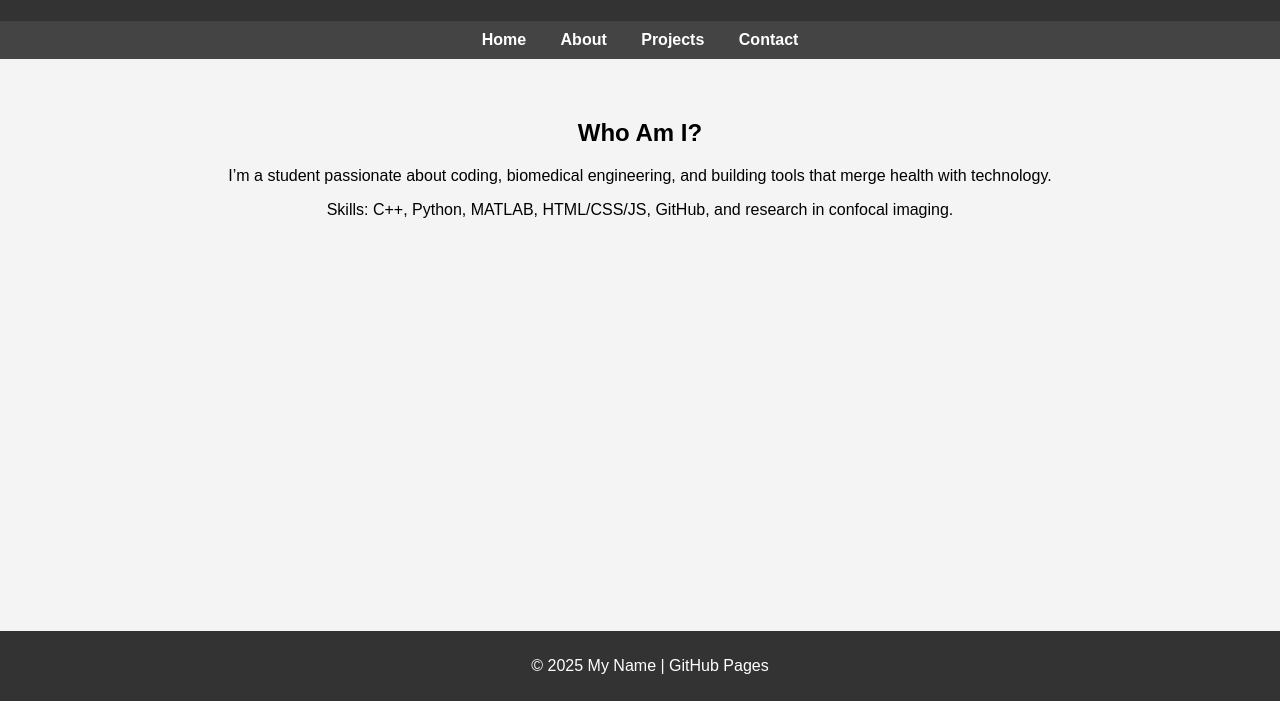
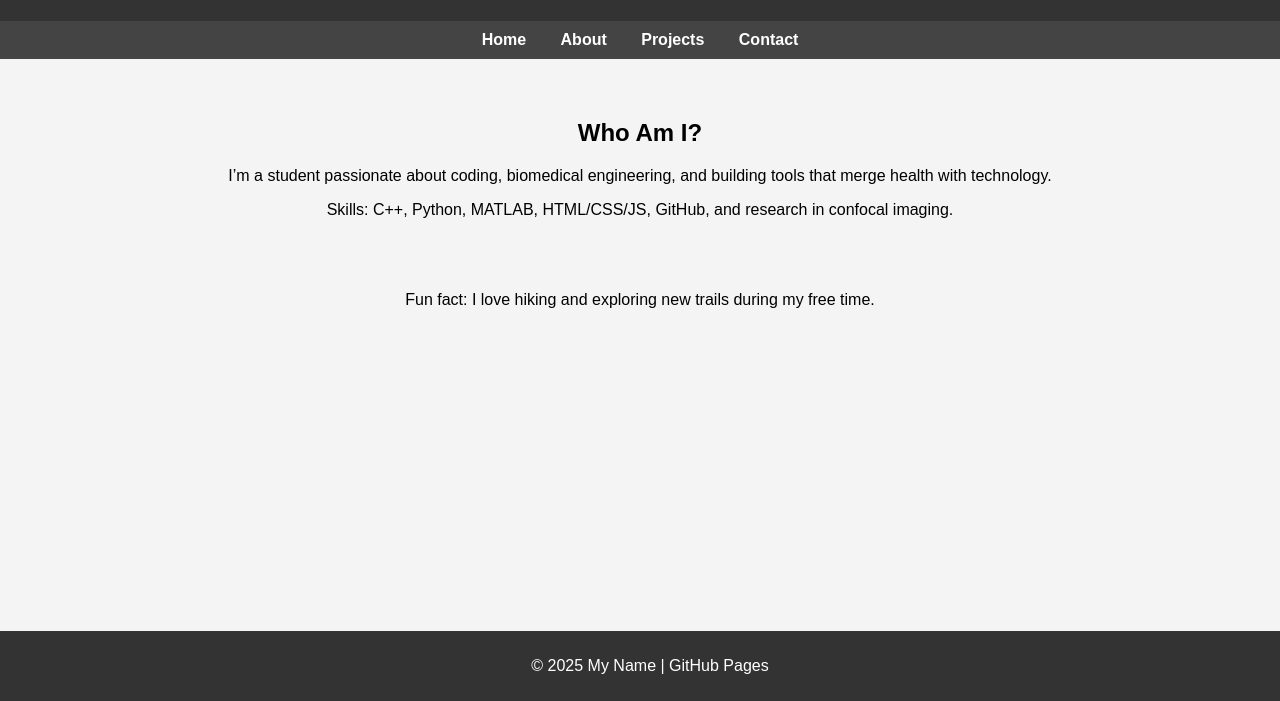
Before and after one commit to blmi8606/Blairs-Website-, a plain HTML site: page about.html in a window 1280 px wide. Shown: the part 99-800 px from the top of the page. Drawn offline with Linux system fonts and the light colour scheme.

Commit message:
Add fun fact about hiking to about.html
Added a fun fact about hiking to the about section.

```diff
--- a/about.html
+++ b/about.html
@@ -23,6 +23,7 @@
     <p>I’m a student passionate about coding, biomedical engineering, and building tools that merge health with technology.</p>
     <p>Skills: C++, Python, MATLAB, HTML/CSS/JS, GitHub, and research in confocal imaging.</p>
   </section>
+<p>Fun fact: I love hiking and exploring new trails during my free time.</p>
 
   <footer>
     <p>© 2025 My Name | GitHub Pages</p>
```
